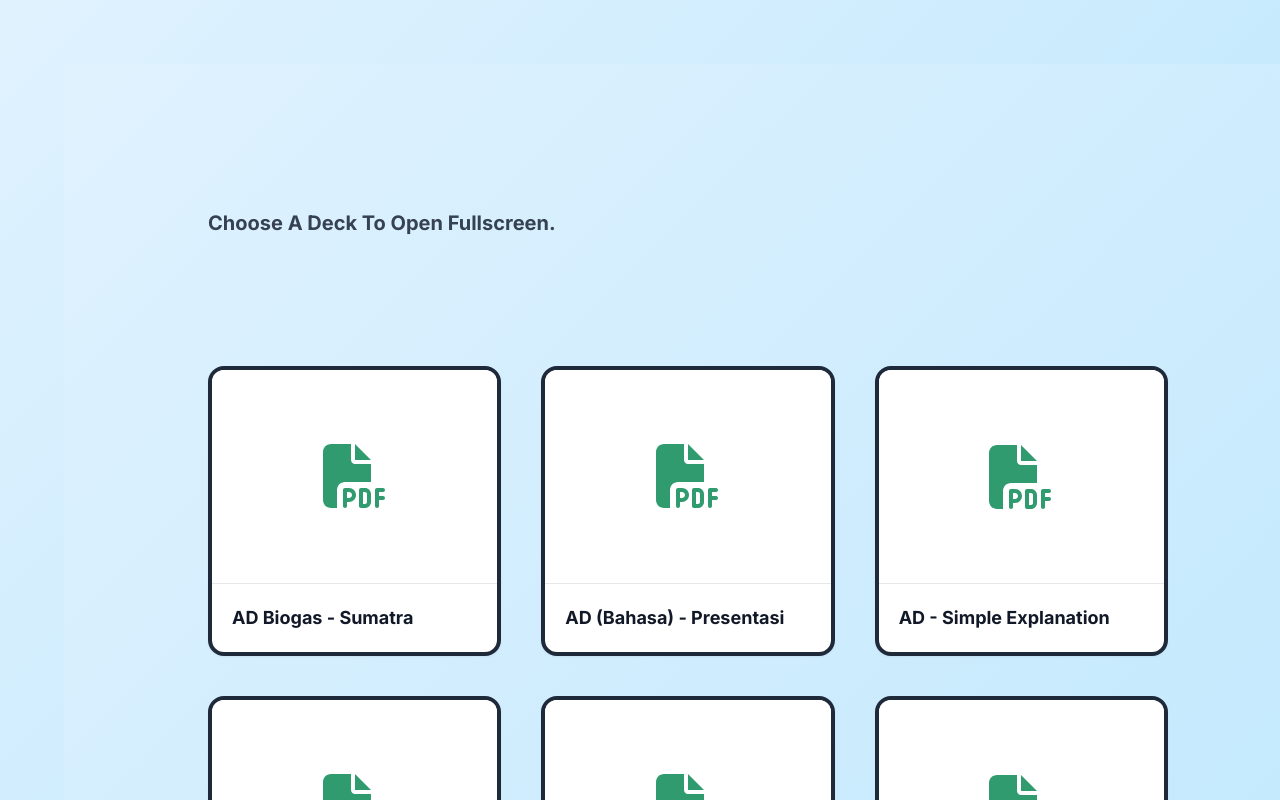
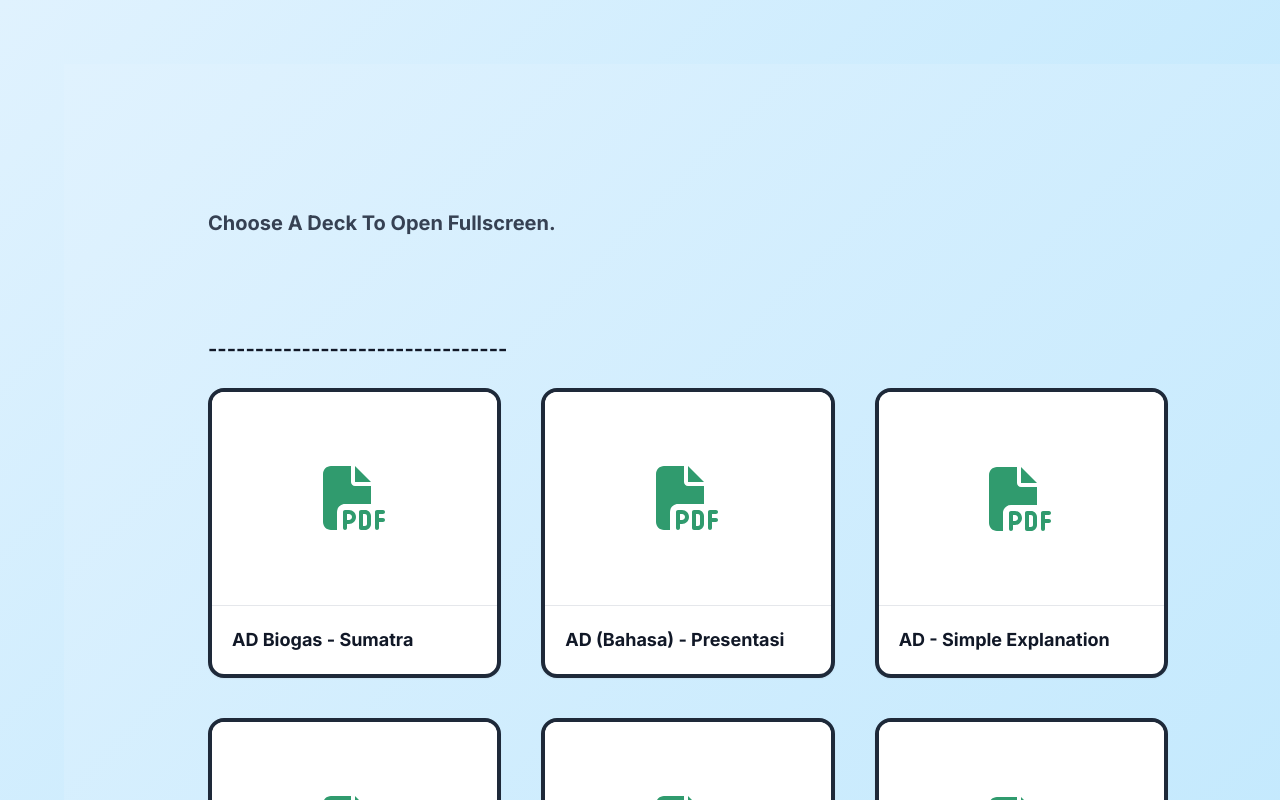
Before and after one commit to mohdazlanabas/biogas_indonesia, a React (Vite) app: page / in a window 1280 px wide. Shown: the top 800 px of the page. Built offline with nearby package versions, Linux system fonts and the light colour scheme; no server answers.

Commit message:
This Update Automatically From zsh Script.

```diff
--- a/src/pages/Home.tsx
+++ b/src/pages/Home.tsx
@@ -39,7 +39,8 @@ export function Home() {
         className="mx-auto max-w-6xl grow px-16 sm:px-24 pt-20 sm:pt-28 pb-12"
         style={{ fontSize: 20, fontWeight: 800 }}
       >
-        <p className="text-gray-700 mb-32">Choose A Deck To Open Fullscreen.</p>
+        <p className="text-gray-700 mb-24">Choose A Deck To Open Fullscreen.</p>
+        <p> -------------------------------- </p>
         <div className="grid grid-cols-1 sm:grid-cols-2 lg:grid-cols-3 gap-10 mt-6">
           {presentations.map((p) => (
             <Link
```
